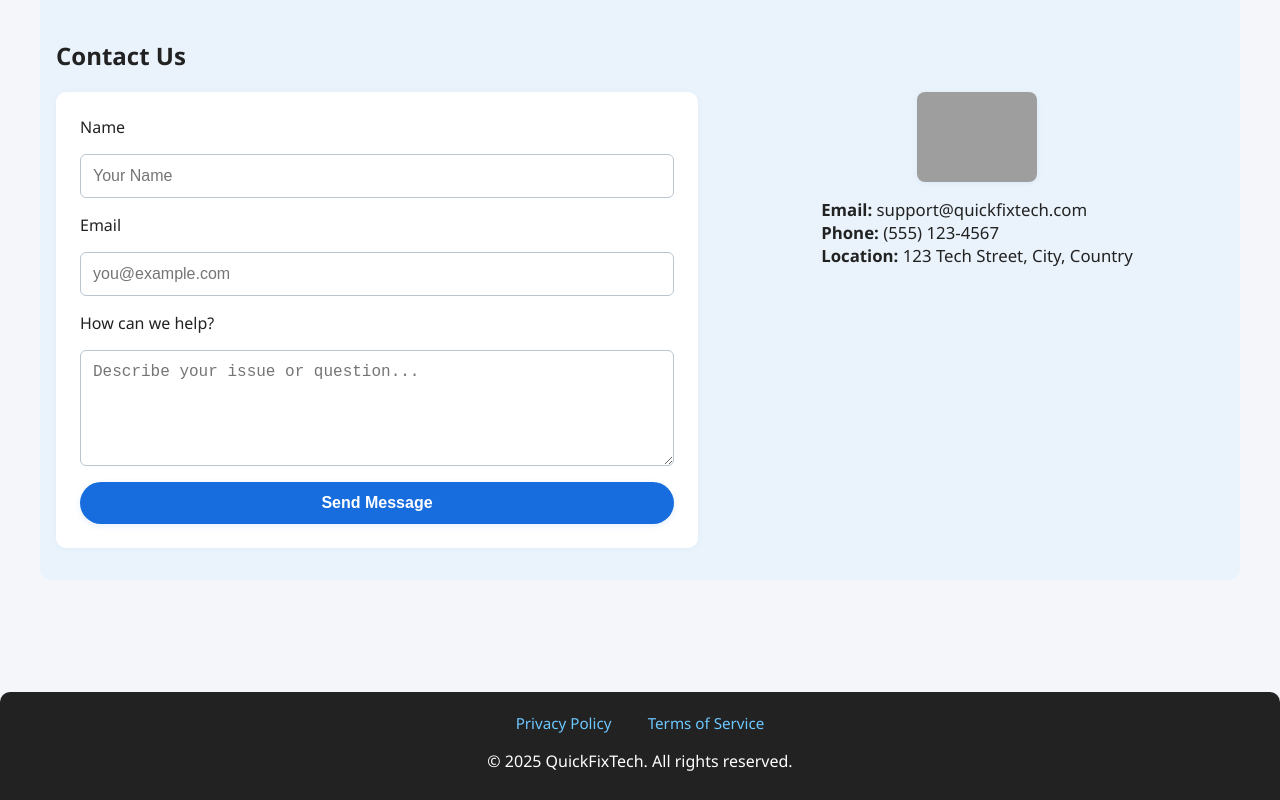
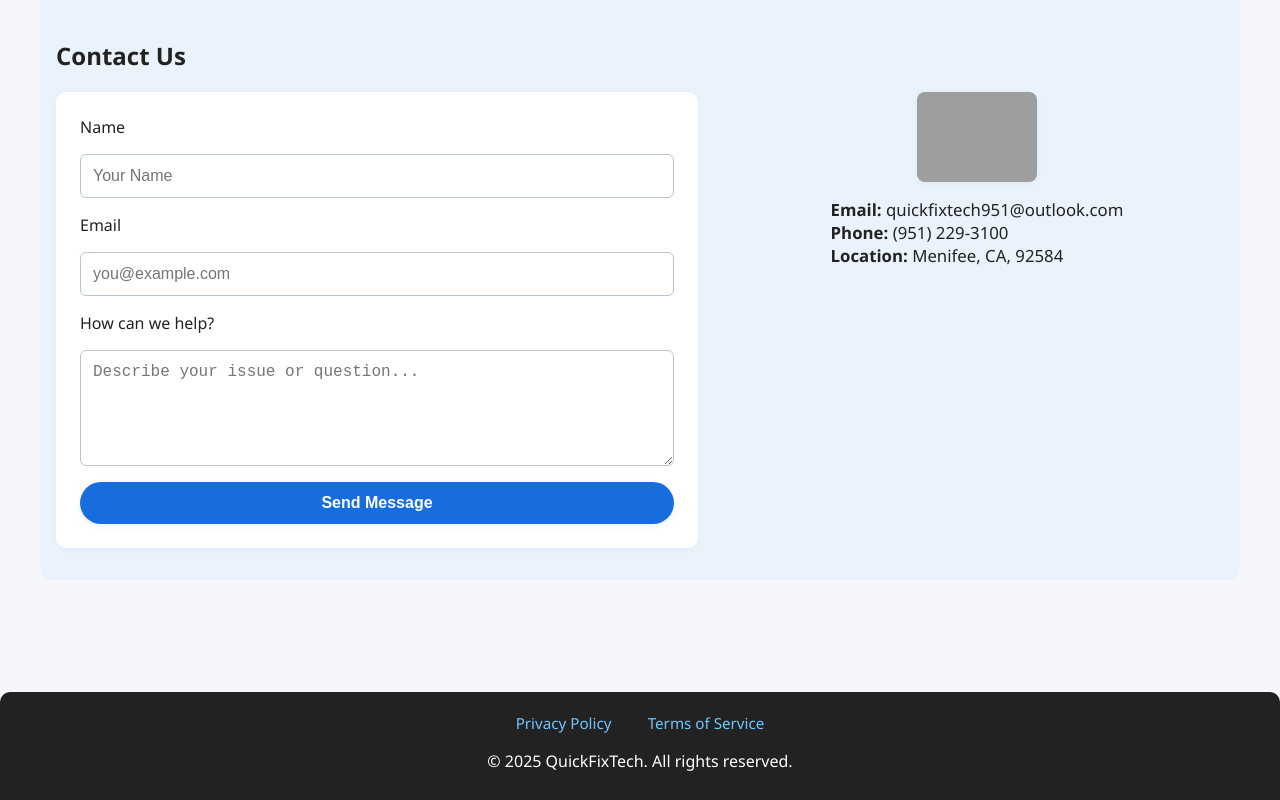
Before and after one commit to QuickFixTech951/QuickFixTech951, a plain HTML site: page index.html in a window 1280 px wide. Shown: the part 3080-3880 px from the top of the page. Drawn offline with Linux system fonts and the light colour scheme; grey boxes are pictures that could not be loaded.

Commit message:
Update index.html

```diff
--- a/index.html
+++ b/index.html
@@ -174,9 +174,9 @@
                 <div class="contact-info">
                     <img src="https://images.unsplash.com/photo-1521737852567-6949f3f9f2b5?auto=format&fit=crop&w=200&q=80" alt="Contact Us">
                     <p>
-                        <strong>Email:</strong> support@quickfixtech.com<br>
-                        <strong>Phone:</strong> (555) 123-4567<br>
-                        <strong>Location:</strong> 123 Tech Street, City, Country
+                        <strong>Email:</strong> quickfixtech951@outlook.com<br>
+                        <strong>Phone:</strong> (951) 229-3100<br>
+                        <strong>Location:</strong> Menifee, CA, 92584<br>
                     </p>
                 </div>
             </div>
```
